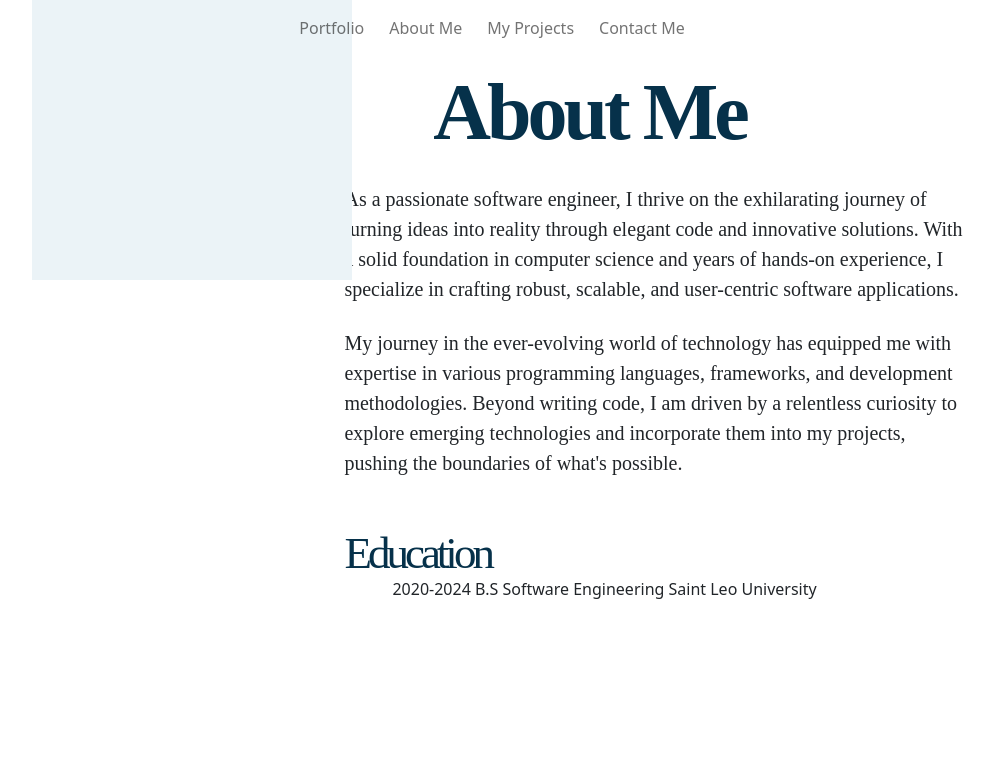
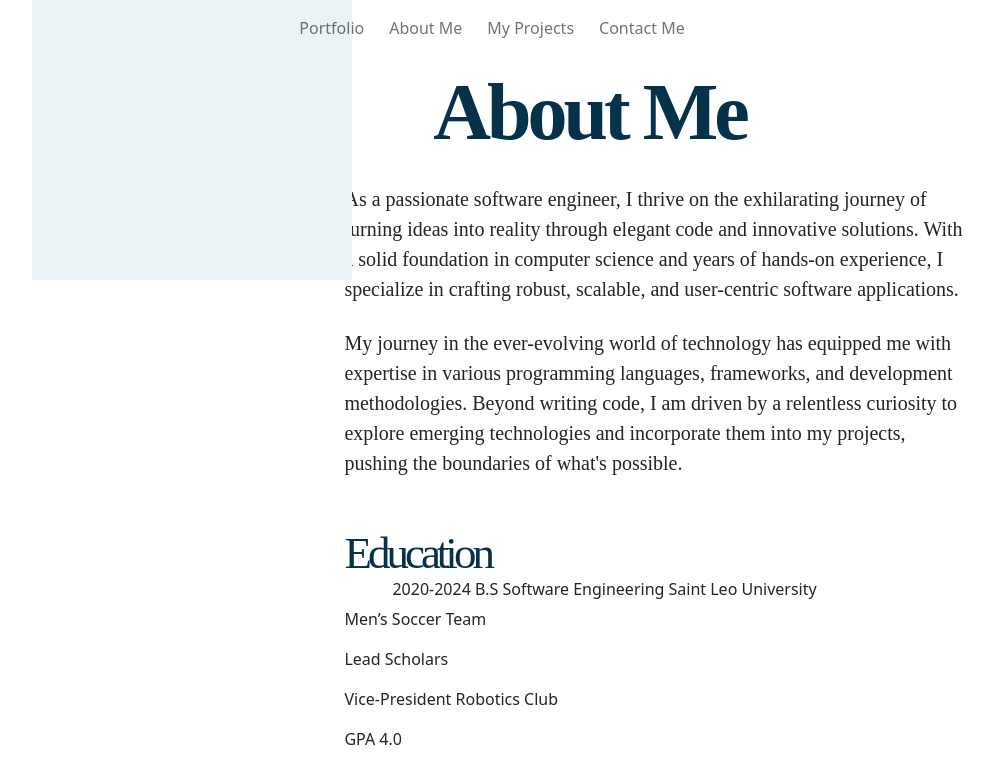
Before and after one commit to tomasossacardenas/PortfolioWebsite, a plain HTML site: page AboutMe.html in a window 1280 px wide. Shown: the whole page, without its empty margins (148-1141 px from the left). Drawn offline with nearby package versions, Linux system fonts and the light colour scheme; a web font is replaced by a local one.

```diff
--- a/AboutMe.html
+++ b/AboutMe.html
@@ -62,6 +62,10 @@
             <h1 class="education mt-4">Education</h1>
             <br>
             <h6 class="mx-5">2020-2024 B.S Software Engineering Saint Leo University</h6>
+            <p>Men’s Soccer Team</p>
+            <p>Lead Scholars</p>
+            <p>Vice-President Robotics Club</p>
+            <p>GPA 4.0</p>
         </div>
     </div>
 </body>
```
